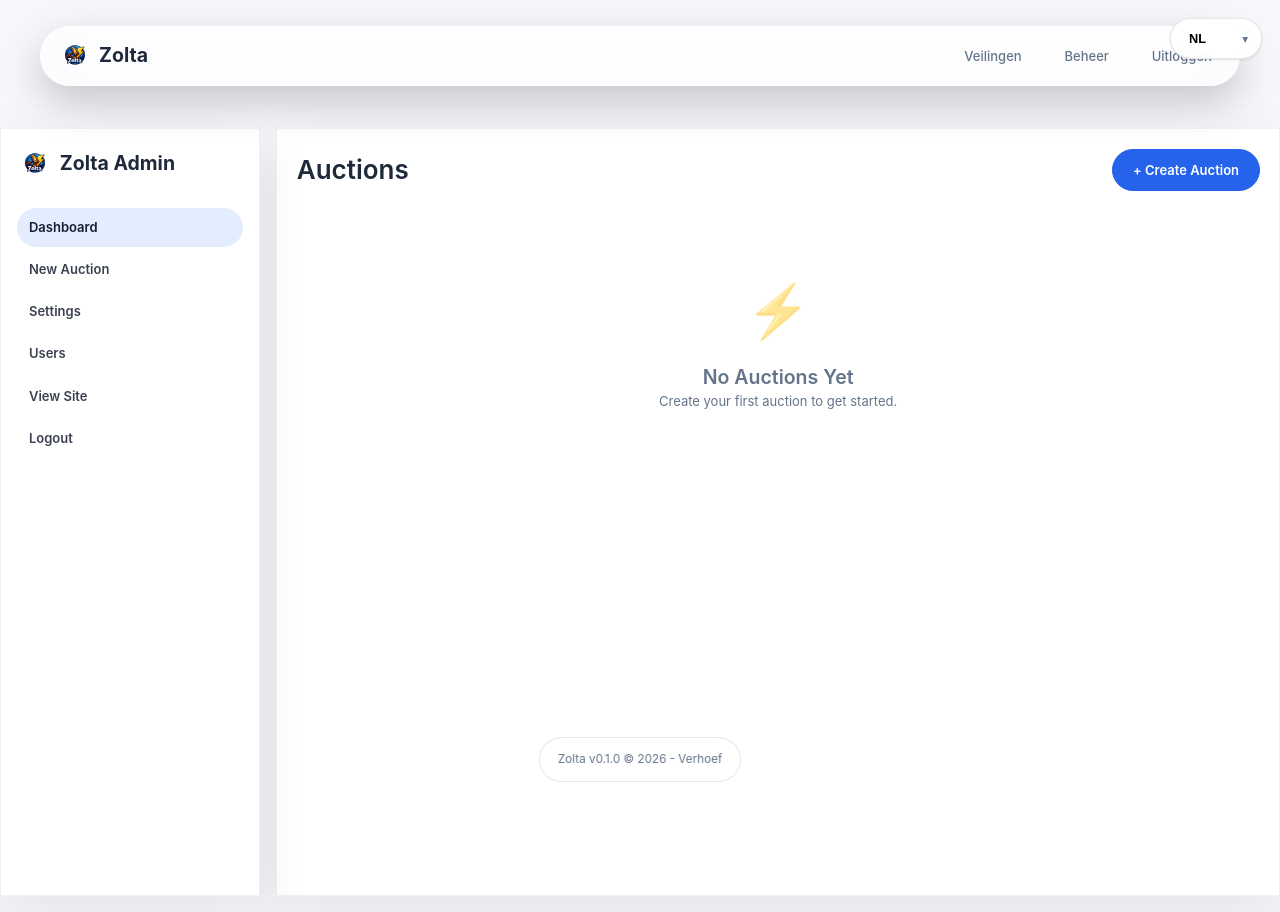
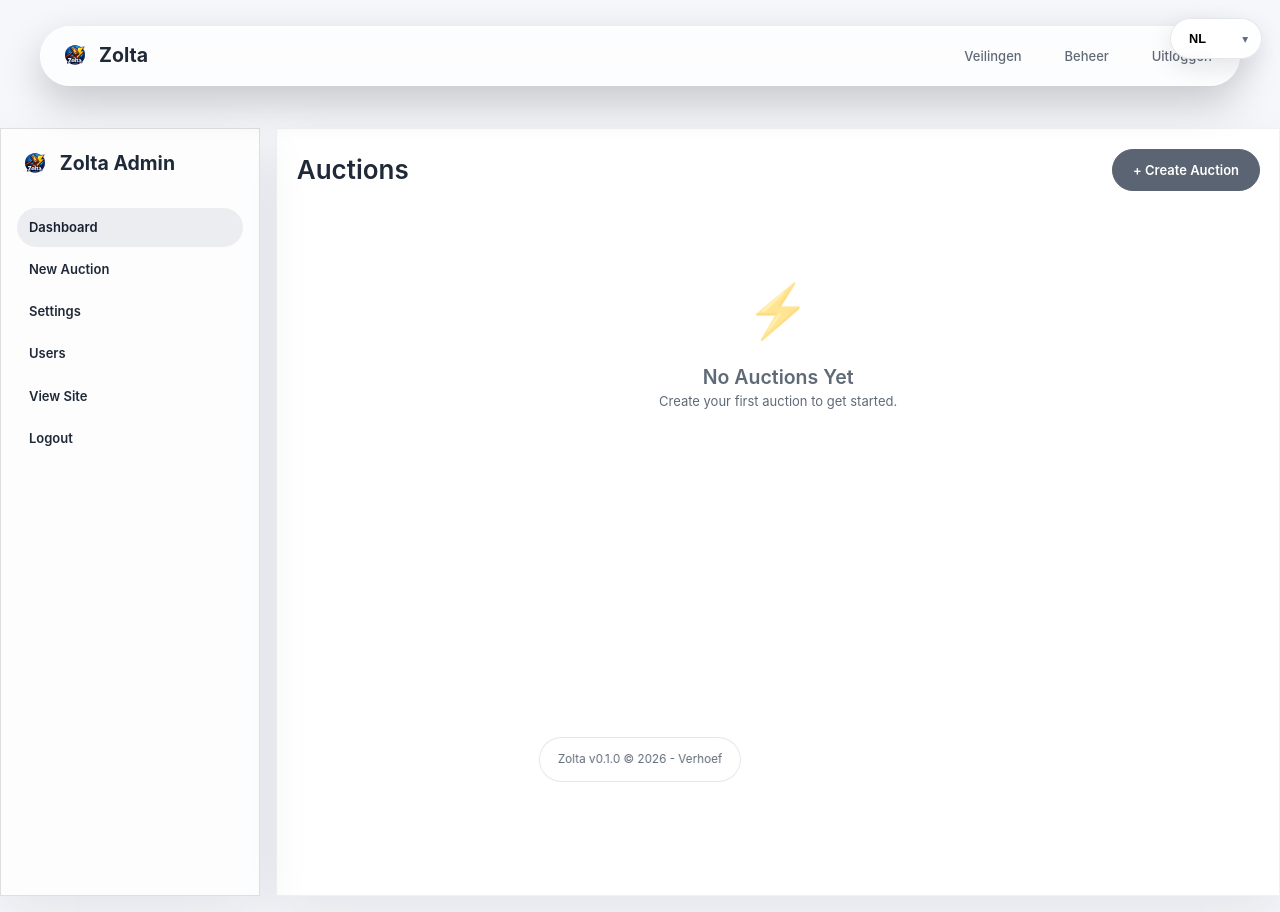
Before and after one commit to MiranoVerhoef/Zolta, a Flask app: page /admin in a window 1280 px wide. Run offline with Flask 3, Linux system fonts and the light colour scheme; the visitor is signed in with stand-in values (Sample User, id 1); data comes from the database, SQL or seed files in the repository; data that the repository does not hold is empty; parts of the project's set-up code (start-up, migrations or seed data) failed here and were passed over.

Commit message:
Add files via upload

```diff
--- a/static/css/style.css
+++ b/static/css/style.css
@@ -10,21 +10,21 @@ html {
 }
 
 :root {
-    --primary-color: #2563eb;
-    --primary-hover: #1d4ed8;
-    --secondary-color: #64748b;
+    --primary-color: #5B6472;
+    --primary-hover: #4C5563;
+    --secondary-color: #6B7280;
     --success-color: #22c55e;
     --warning-color: #f59e0b;
     --danger-color: #ef4444;
-    --background: #f6f7fb;
-    --surface: #ffffff;
-    --text-primary: #1e293b;
-    --text-secondary: #64748b;
-    --border-color: rgba(15, 23, 42, 0.12);
+    --background: #E6E9EE;
+    --surface: #FFFFFF;
+    --text-primary: #1F2937;
+    --text-secondary: #606A77;
+    --border-color: rgba(31, 41, 55, 0.14);
     --shadow-sm: 0 1px 2px 0 rgb(0 0 0 / 0.05);
-    --shadow: 0 1px 3px 0 rgb(0 0 0 / 0.1), 0 1px 2px -1px rgb(0 0 0 / 0.1);
-    --shadow-md: 0 4px 6px -1px rgb(0 0 0 / 0.1), 0 2px 4px -2px rgb(0 0 0 / 0.1);
-    --shadow-lg: 0 10px 15px -3px rgb(0 0 0 / 0.1), 0 4px 6px -4px rgb(0 0 0 / 0.1);
+    --shadow: 0 8px 24px rgba(17, 24, 39, 0.10);
+    --shadow-md: 0 12px 30px rgba(17, 24, 39, 0.12);
+    --shadow-lg: 0 18px 48px rgba(17, 24, 39, 0.14);
     --radius: 22px;
     --radius-sm: 16px;
 }
@@ -1108,3 +1108,18 @@ body.page-fade-in.page-fade-in-active{opacity:1;transition:opacity 220ms ease;}
   background: rgba(59, 130, 246, 0.14);
   color: rgba(15, 23, 42, 0.96);
 }
+
+
+/* Branding palette readability tweaks */
+.admin-sidebar {
+  background: rgba(255,255,255,0.75);
+  backdrop-filter: blur(10px);
+  border: 1px solid var(--border-color);
+}
+.admin-sidebar a { color: var(--text-primary); }
+.admin-sidebar a:hover, .admin-sidebar a.active { background: rgba(91,100,114,0.10); }
+
+.navbar {
+  background: rgba(255,255,255,0.80);
+  border: 1px solid var(--border-color);
+}
```
